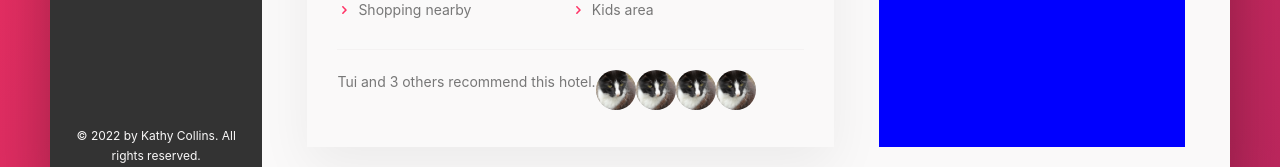
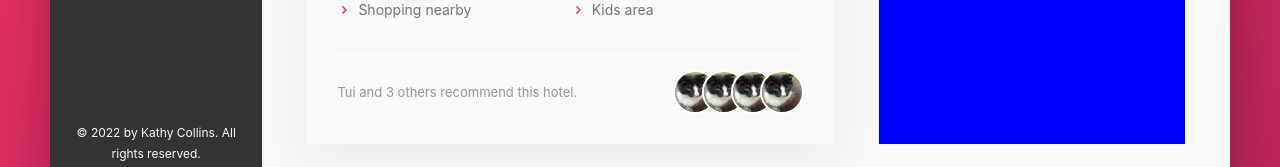
Before and after one commit to thenderson55/goldfinch-with-jest, a Next.js app: page /hotel in a window 1280 px wide. Shown: the part 769-936 px from the top of the page. Built offline with nearby package versions, Linux system fonts and the light colour scheme.

Commit message:
description finished

```diff
--- a/pages/hotel/index.tsx
+++ b/pages/hotel/index.tsx
@@ -213,40 +213,39 @@ function Hotel() {
                   </li>
                 </ul>
                 <div className="recommend">
-                  <p>Tui and 3 others recommend this hotel.</p>
+                  <span>Tui and 3 others recommend this hotel.</span>
                   <div className="recommend-avatar">
-                    <Image
-                      src={seamus}
-                      alt="cat"
-                      placeholder="blur"
-                      objectFit="cover"
-                      height={40}
-                      width={40}
+                    <img
+                      alt="seamus"
+                      src="/seamus.jpg"
+                      className="recommend-avatar-img"
                     />
-                    <Image
-                      src={seamus}
-                      alt="cat"
-                      placeholder="blur"
-                      objectFit="cover"
-                      height={40}
-                      width={40}
+                    <img
+                      alt="seamus"
+                      src="/seamus.jpg"
+                      className="recommend-avatar-img"
                     />
-                    <Image
-                      src={seamus}
-                      alt="cat"
-                      placeholder="blur"
-                      objectFit="cover"
-                      height={40}
-                      width={40}
+                    <img
+                      alt="seamus"
+                      src="/seamus.jpg"
+                      className="recommend-avatar-img"
                     />
-                    <Image
-                      src={seamus}
-                      alt="cat"
-                      height={40}
-                      width={40}
-                      placeholder="blur"
-                      objectFit="cover"
+                    <img
+                      alt="seamus"
+                      src="/seamus.jpg"
+                      className="recommend-avatar-img"
                     />
+                    {/* <div className="recommend-avatar-wrapper">
+                      <Image
+                        src={seamus}
+                        alt="cat"
+                        placeholder="blur"
+                        objectFit="cover"
+                        height={40}
+                        width={40}
+                        className="recommend-avatar-img"
+                      />
+                    </div> */}
                   </div>
                 </div>
               </div>
--- a/sass/layout/_layout.scss
+++ b/sass/layout/_layout.scss
@@ -54,14 +54,36 @@
 
 .recommend {
   display: flex;
-  position: relative;
+  justify-content: space-between;
+  align-items: center;
+
+  font-size: 1.3rem;
+  color: var(--color-grey-dark-3);
+
   &-avatar {
-    box-sizing: content-box;
+    // box-sizing: content-box;
+    // &-wrapper {
+    //   z-index: 1;
+    //   border-radius: 100px;
+    //   position: relative;
+    // }
+    &-img {
+      box-sizing: content-box;
+      height: 4rem;
+      width: 4rem;
+      border-radius: 100px;
+      border: 2px solid white;
+      &:not(:last-child) {
+        margin-right: -1.5rem;
+      }
+    }
 
-    & > span {
-      position: absolute;
-      margin-right: -1rem;
-      border-radius: 100px;
-    }
+    // & > span {
+    //   border-radius: 100px;
+    // }
+
+    // & > span > img {
+    //   border-radius: 100px;
+    // }
   }
 }
```
